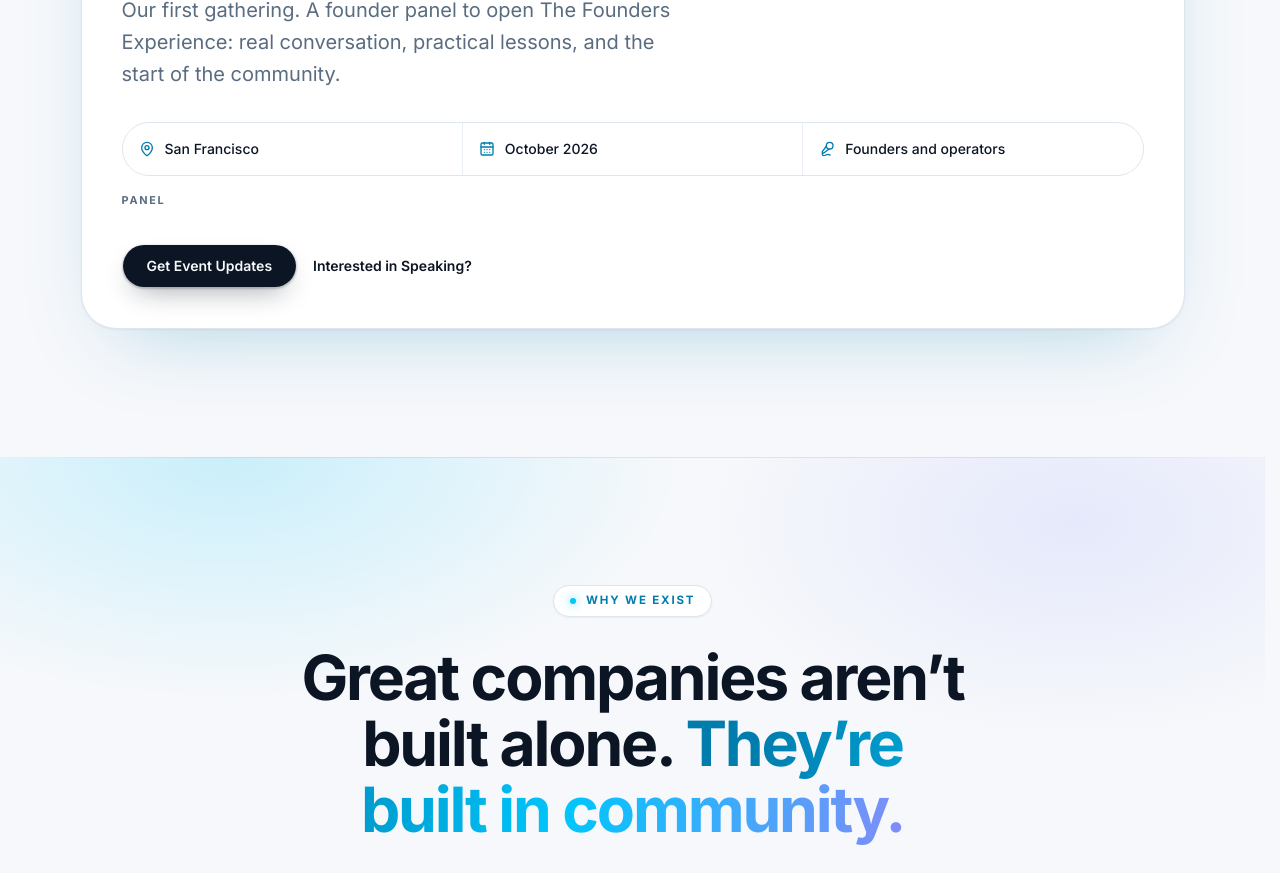
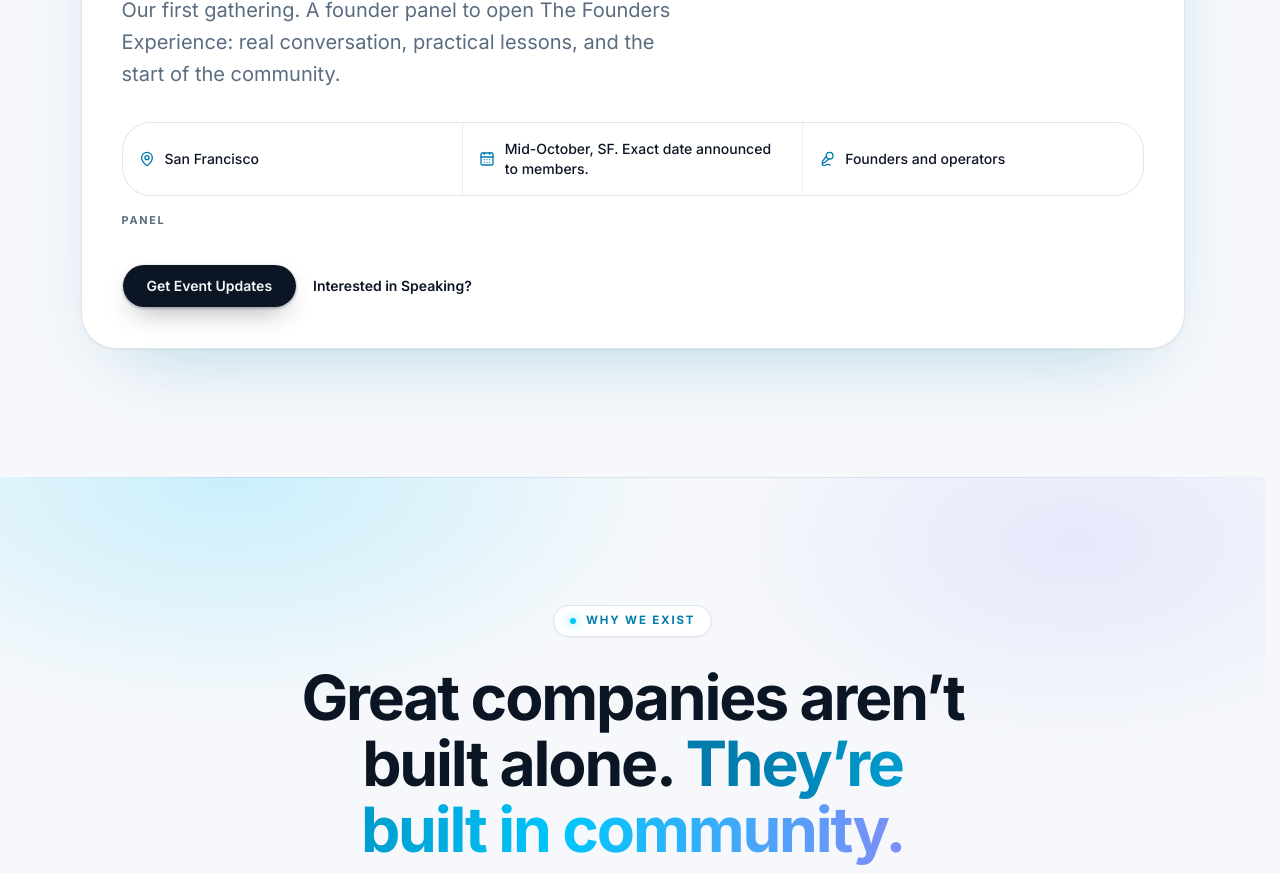
Before and after one commit to rarulraj/TheFoundersExperience-, a Next.js app: page / in a window 1280 px wide. Shown: the part 7299-8172 px from the top of the page. Built offline with nearby package versions, Linux system fonts and the light colour scheme.

Commit message:
Make the first gathering date concrete: mid-October in SF, exact date to members.
Co-authored-by: Cursor <cursoragent@cursor.com>

```diff
--- a/src/data/content.ts
+++ b/src/data/content.ts
@@ -164,7 +164,7 @@ export const faqs = [
 export const featuredEvent = {
   title: "The Founders Panel",
   location: "San Francisco",
-  date: "October 2026",
+  date: "Mid-October, SF. Exact date announced to members.",
   audience: "Founders and operators",
   format: "Panel",
   status: "Coming soon",
```
